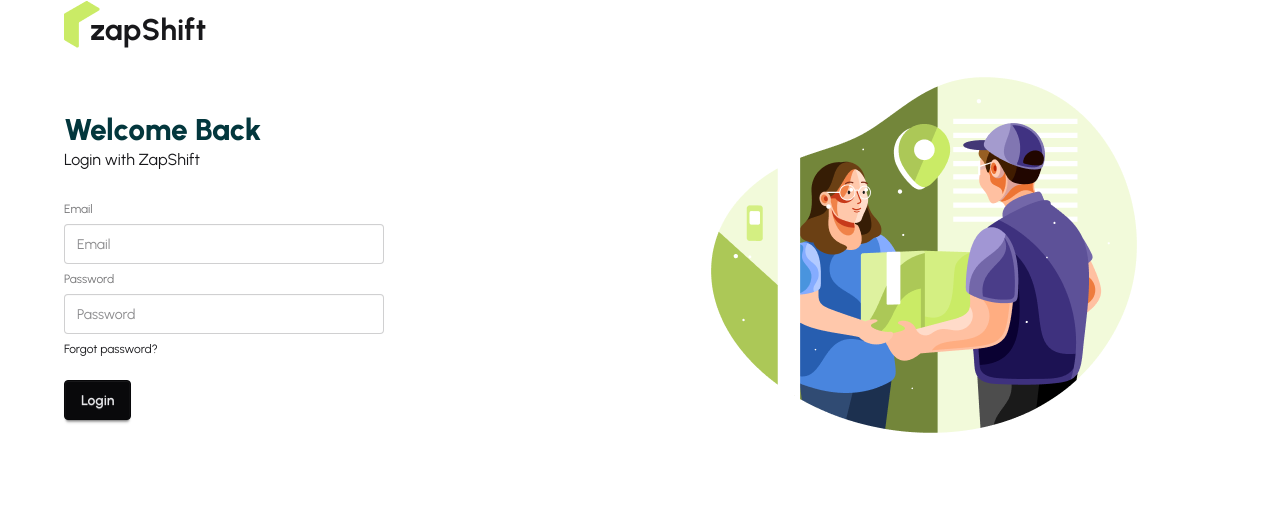
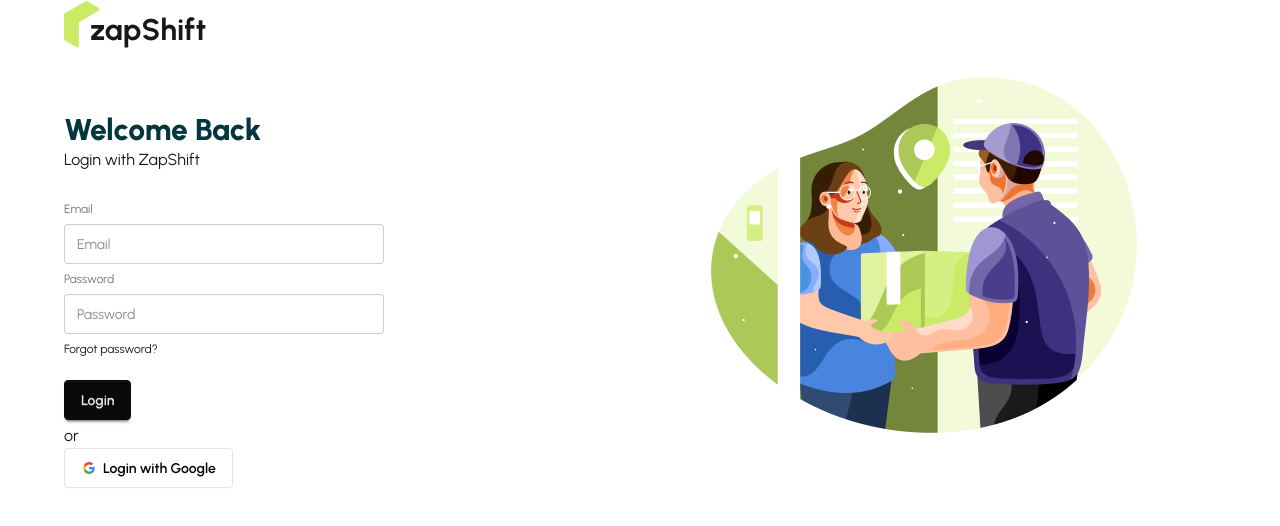
Before and after one commit to siddiquesakib/zap-shift, a React app: page /login in a window 1280 px wide. Shown: the top 526 px of the page. Built offline with nearby package versions, Linux system fonts and the light colour scheme; no server answers; the HTML template or start-up script is replaced by a standard one.

Commit message:
added env file

```diff
--- a/src/Contex/AuthProvider.jsx
+++ b/src/Contex/AuthProvider.jsx
@@ -1,23 +1,57 @@
-import React, { Children } from "react";
+import React, { Children, useEffect, useState } from "react";
 import { AuthContext } from "./AuthContext";
 import {
   createUserWithEmailAndPassword,
+  GoogleAuthProvider,
+  onAuthStateChanged,
   signInWithEmailAndPassword,
+  signInWithPopup,
+  signOut,
 } from "firebase/auth";
 import { auth } from "../Firebase/firebaseinit";
 
+const googleProvider = new GoogleAuthProvider();
+
 const AuthProvider = ({ children }) => {
+  const [user, setUser] = useState(null);
+  const [loading, setLoading] = useState(null);
+
   const registerUser = (email, password) => {
+    setLoading(true);
     return createUserWithEmailAndPassword(auth, email, password);
   };
 
   const signInUser = (email, password) => {
+    setLoading(true);
     return signInWithEmailAndPassword(auth, email, password);
   };
 
+  const signinGoogle = () => {
+    setLoading(true);
+    return signInWithPopup(auth, googleProvider);
+  };
+
+  const logOut = () => {
+    setLoading(true);
+    return signOut(auth);
+  };
+
+  useEffect(() => {
+    const unsubscribe = onAuthStateChanged(auth, (currentUser) => {
+      setUser(currentUser);
+    });
+    return () => {
+      unsubscribe();
+    };
+  }, []);
+
   const authInfo = {
+    user,
+    loading,
     registerUser,
     signInUser,
+    signinGoogle,
+    logOut,
   };
 
   return <AuthContext value={authInfo}>{children}</AuthContext>;
--- a/src/Pages/Auth/Login.jsx
+++ b/src/Pages/Auth/Login.jsx
@@ -1,6 +1,7 @@
 import React from "react";
 import { useForm } from "react-hook-form";
 import UseAuth from "../../Hooks/UseAuth";
+import SocialLogin from "./Social/SocialLogin";
 
 const Login = () => {
   const {
@@ -72,6 +73,8 @@
           <button className="btn btn-neutral w-fit  mt-4">Login</button>
         </fieldset>
       </form>
+      or
+      <SocialLogin></SocialLogin>
     </div>
   );
 };
--- a/src/Pages/Auth/Register.jsx
+++ b/src/Pages/Auth/Register.jsx
@@ -1,6 +1,7 @@
 import React from "react";
 import { useForm } from "react-hook-form";
 import UseAuth from "../../Hooks/UseAuth";
+import SocialLogin from "./Social/SocialLogin";
 
 const Register = () => {
   const { register, handleSubmit } = useForm();
@@ -48,6 +49,8 @@
           <button className="btn w-fit btn-neutral mt-4">Register</button>
         </fieldset>
       </form>
+      or
+      <SocialLogin />
     </div>
   );
 };
--- /dev/null
+++ b/src/Pages/Auth/Social/SocialLogin.jsx
@@ -0,0 +1,57 @@
+import React from "react";
+import UseAuth from "../../../Hooks/UseAuth";
+
+const SocialLogin = () => {
+  const { signinGoogle } = UseAuth();
+
+  const handleGoogleSignIn = () => {
+    signinGoogle()
+      .then((result) => {
+        console.log(result);
+      })
+      .then((err) => {
+        console.log(err);
+      });
+  };
+
+  return (
+    <div>
+      {/* Google */}
+      <button
+        onClick={handleGoogleSignIn}
+        className="btn bg-white text-black border-[#e5e5e5]"
+      >
+        <svg
+          aria-label="Google logo"
+          width="16"
+          height="16"
+          xmlns="http://www.w3.org/2000/svg"
+          viewBox="0 0 512 512"
+        >
+          <g>
+            <path d="m0 0H512V512H0" fill="#fff"></path>
+            <path
+              fill="#34a853"
+              d="M153 292c30 82 118 95 171 60h62v48A192 192 0 0190 341"
+            ></path>
+            <path
+              fill="#4285f4"
+              d="m386 400a140 175 0 0053-179H260v74h102q-7 37-38 57"
+            ></path>
+            <path
+              fill="#fbbc02"
+              d="m90 341a208 200 0 010-171l63 49q-12 37 0 73"
+            ></path>
+            <path
+              fill="#ea4335"
+              d="m153 219c22-69 116-109 179-50l55-54c-78-75-230-72-297 55"
+            ></path>
+          </g>
+        </svg>
+        Login with Google
+      </button>
+    </div>
+  );
+};
+
+export default SocialLogin;
--- a/src/Pages/Shared/Navbar.jsx
+++ b/src/Pages/Shared/Navbar.jsx
@@ -1,8 +1,21 @@
 import React from "react";
-import { NavLink } from "react-router";
+import { Link, NavLink } from "react-router";
 import Logo from "../../Component/Logo";
+import UseAuth from "../../Hooks/UseAuth";
 
 const Navbar = () => {
+  const { user, logOut } = UseAuth();
+
+  const handleLogOut = () => {
+    logOut()
+      .then((result) => {
+        console.log(result);
+      })
+      .then((err) => {
+        console.log(err);
+      });
+  };
+
   const links = (
     <>
       <li>
@@ -59,7 +72,14 @@
         <ul className="menu menu-horizontal px-1">{links}</ul>
       </div>
       <div className="navbar-end">
-        <a className="btn">Button</a>
+        {user ? (
+          <Link className="btn" onClick={handleLogOut}>Log Out</Link>
+        ) : (
+          <Link className="btn" to={"/login"}>Log In</Link>
+        )}
+         <Link className="btn btn-primary text-black mx-2" to={"/login"}>
+         Be a Rider
+         </Link>
       </div>
     </div>
   );
--- /dev/null
+++ b/src/Routes/PrivetRoutes.jsx
@@ -0,0 +1,19 @@
+import React from "react";
+import UseAuth from "../Hooks/UseAuth";
+import { Navigate } from "react-router";
+
+const PrivetRoutes = ({ children }) => {
+  const { user, loading } = UseAuth();
+
+  if (loading) {
+    return <h1>loadin.....</h1>;
+  }
+
+  if (!user) {
+    return <Navigate to={"/login"}></Navigate>;
+  }
+
+  return children;
+};
+
+export default PrivetRoutes;
```
Also changed, not shown: 1 other file (tests, documents, lock files or other folders).
